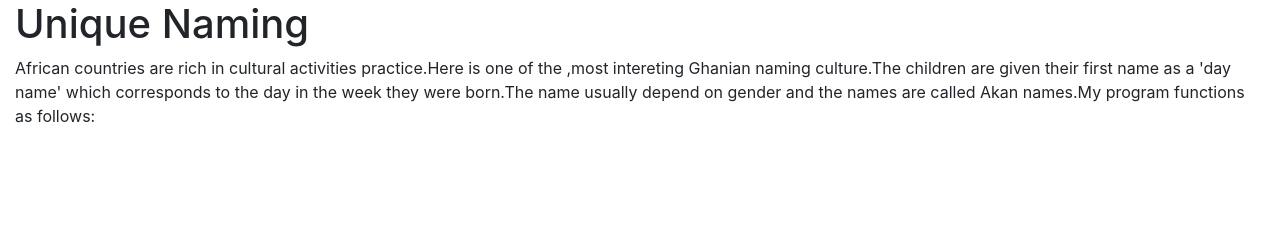
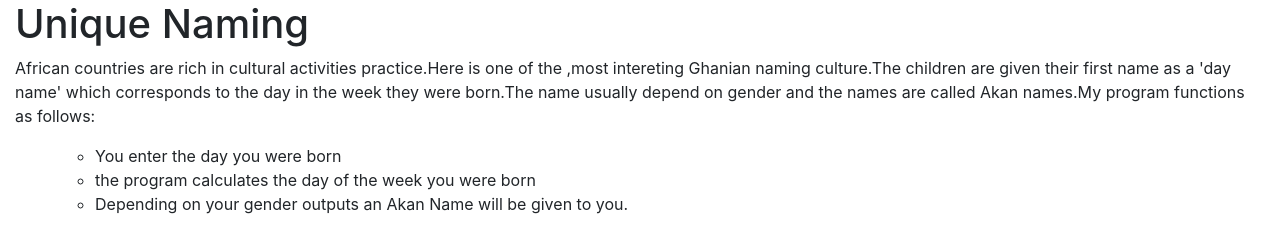
Before and after one commit to carol-kangara/date-giver-naming-, a plain HTML site: page index.html in a window 1280 px wide. Drawn offline with Linux system fonts and the light colour scheme.

Commit message:
add the unordered list

```diff
--- a/index.html
+++ b/index.html
@@ -12,6 +12,13 @@
     <div class="container-fluid">
         <h1> Unique Naming</h1>
         <p>African countries are  rich in cultural activities practice.Here is one of the ,most intereting Ghanian naming culture.The  children are given their first name as a 'day name' which corresponds to the day in the week they were born.The name usually depend on gender and the names are called Akan names.My program functions as follows:</p>
+        <ul>
+            <ul>
+                <li>You enter the day you were born</li>
+                <li>the program calculates the day of the week you were born </li>
+                <li>Depending on your gender outputs an Akan Name will be given to you.</li>
+            </ul>
+        </ul>
 
     </div>
 
```
